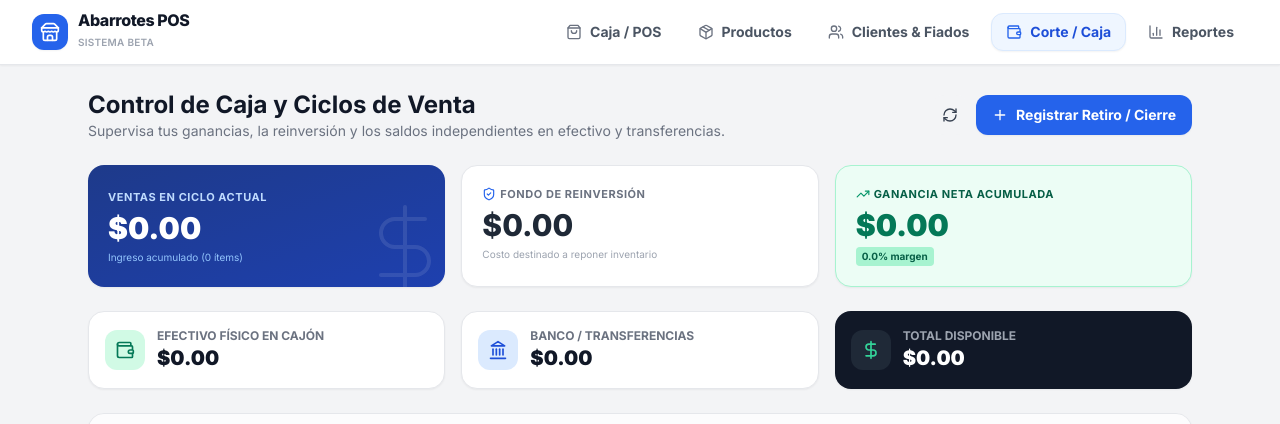
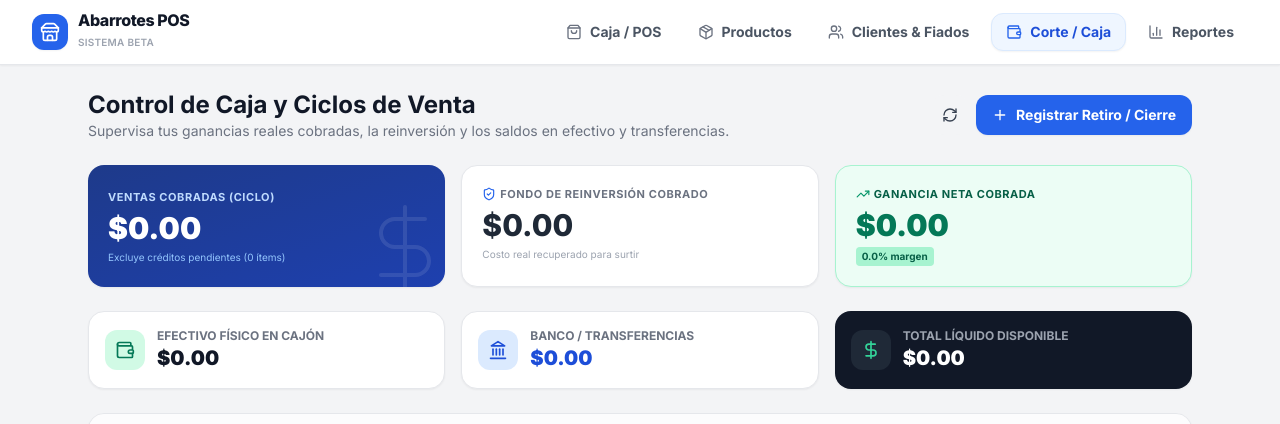
Before and after one commit to alexxpereira15-svg/POS-Abarrotes, a Next.js app: page /caja in a window 1280 px wide. Shown: the top 424 px of the page. Built offline with nearby package versions, Linux system fonts and the light colour scheme; no server answers; the database is empty.

Commit message:
Update page.tsx

```diff
--- a/src/app/caja/page.tsx
+++ b/src/app/caja/page.tsx
@@ -19,7 +19,7 @@ export default function CashPage() {
   const [movements, setMovements] = useState<CashMovement[]>([])
   const [loading, setLoading] = useState(true)
 
-  // Métricas Financieras del Ciclo Actual
+  // Métricas Financieras del Ciclo Actual (Solo ventas cobradas)
   const [totalSalesVolume, setTotalSalesVolume] = useState(0)
   const [totalCostVolume, setTotalCostVolume] = useState(0)
   const [totalProfit, setTotalProfit] = useState(0)
@@ -56,8 +56,12 @@ export default function CashPage() {
         cycleStartDateIso = lastCycleClosure.created_at
       }
 
-      // 2. Consultar ventas a partir del último cierre de ciclo
-      let salesQuery = supabase.from('sales').select('id, created_at')
+      // 2. Consultar ventas pagadas a partir del último cierre de ciclo
+      // EXCLUIMOS VENTAS A CRÉDITO PENDIENTES (payment_status != 'PENDIENTE' o no credit)
+      let salesQuery = supabase
+        .from('sales')
+        .select('id, created_at, payment_status, payment_method')
+
       if (cycleStartDateIso) {
         salesQuery = salesQuery.gt('created_at', cycleStartDateIso)
       }
@@ -65,12 +69,15 @@ export default function CashPage() {
       const { data: salesData } = await salesQuery
 
       if (salesData && salesData.length > 0) {
-        const saleIds = salesData.map(s => s.id)
+        // Filtrar solo las ventas cobradas (excluir créditos pendientes)
+        const paidSales = salesData.filter((s: any) => s.payment_status !== 'PENDIENTE' && s.payment_status !== 'CREDITO')
+        const paidSaleIds = paidSales.map(s => s.id)
 
+        if (paidSaleIds.length > 0) {
           const { data: itemsData } = await supabase
             .from('sale_items')
             .select('quantity, subtotal, unit_price, unit_cost')
-          .in('sale_id', saleIds)
+            .in('sale_id', paidSaleIds)
 
           if (itemsData) {
             let salesSum = 0
@@ -89,6 +96,12 @@ export default function CashPage() {
             setTotalCostVolume(costSum)
             setTotalProfit(salesSum - costSum)
             setTotalSalesCount(itemsData.length)
+          }
+        } else {
+          setTotalSalesVolume(0)
+          setTotalCostVolume(0)
+          setTotalProfit(0)
+          setTotalSalesCount(0)
         }
       } else {
         setTotalSalesVolume(0)
@@ -159,21 +172,27 @@ export default function CashPage() {
     }
   }
 
-  // CÁLCULOS SEPARADOS: CAJÓN VS. BANCO
+  // CÁLCULOS SEPARADOS ROBUSTOS: CAJÓN VS. BANCO
+  const isBankMovement = (m: CashMovement) => {
+    if (m.account_type === 'BANCO') return true
+    const conceptUpper = (m.concept || '').toUpperCase()
+    return conceptUpper.includes('TRANSFERENCIA') || conceptUpper.includes('BANCO')
+  }
+
   const cashIn = movements
-    .filter(m => (m.account_type === 'EFECTIVO' || !m.account_type) && m.type !== 'RETIRO_EFECTIVO')
+    .filter(m => !isBankMovement(m) && m.type !== 'RETIRO_EFECTIVO')
     .reduce((acc, m) => acc + Number(m.amount), 0)
 
   const cashOut = movements
-    .filter(m => (m.account_type === 'EFECTIVO' || !m.account_type) && m.type === 'RETIRO_EFECTIVO')
+    .filter(m => !isBankMovement(m) && m.type === 'RETIRO_EFECTIVO')
     .reduce((acc, m) => acc + Number(m.amount), 0)
 
   const bankIn = movements
-    .filter(m => m.account_type === 'BANCO' && m.type !== 'RETIRO_EFECTIVO')
+    .filter(m => isBankMovement(m) && m.type !== 'RETIRO_EFECTIVO')
     .reduce((acc, m) => acc + Number(m.amount), 0)
 
   const bankOut = movements
-    .filter(m => m.account_type === 'BANCO' && m.type === 'RETIRO_EFECTIVO')
+    .filter(m => isBankMovement(m) && m.type === 'RETIRO_EFECTIVO')
     .reduce((acc, m) => acc + Number(m.amount), 0)
 
   const cashBalance = cashIn - cashOut
@@ -190,7 +209,7 @@ export default function CashPage() {
         <div>
           <h1 className="text-2xl font-bold text-gray-900">Control de Caja y Ciclos de Venta</h1>
           <p className="text-sm text-gray-500">
-            Supervisa tus ganancias, la reinversión y los saldos independientes en efectivo y transferencias.
+            Supervisa tus ganancias reales cobradas, la reinversión y los saldos en efectivo y transferencias.
           </p>
         </div>
 
@@ -216,7 +235,7 @@ export default function CashPage() {
         </div>
       </div>
 
-      {/* PANEL DEL CICLO ACTUAL */}
+      {/* PANEL DEL CICLO ACTUAL (SOLO COBRADO) */}
       <div className="grid grid-cols-1 sm:grid-cols-3 gap-4">
 
         {/* Ventas Totales del Ciclo */}
@@ -224,24 +243,24 @@ export default function CashPage() {
           <div className="absolute -right-2 -bottom-2 opacity-10 text-white">
             <DollarSign className="w-24 h-24 stroke-1" />
           </div>
-          <span className="text-[11px] font-bold text-blue-200 uppercase tracking-wider block">Ventas en Ciclo Actual</span>
+          <span className="text-[11px] font-bold text-blue-200 uppercase tracking-wider block">Ventas Cobradas (Ciclo)</span>
           <p className="text-3xl font-black">${totalSalesVolume.toFixed(2)}</p>
-          <p className="text-[10px] text-blue-300">Ingreso acumulado ({totalSalesCount} ítems)</p>
+          <p className="text-[10px] text-blue-300">Excluye créditos pendientes ({totalSalesCount} ítems)</p>
         </div>
 
         {/* Inversión Recuperada */}
         <div className="p-5 bg-white border border-gray-200 rounded-2xl shadow-sm space-y-1">
           <span className="text-[11px] font-bold text-gray-500 uppercase tracking-wider block flex items-center gap-1">
-            <ShieldCheck className="w-3.5 h-3.5 text-blue-600" /> Fondo de Reinversión
+            <ShieldCheck className="w-3.5 h-3.5 text-blue-600" /> Fondo de Reinversión Cobrado
           </span>
           <p className="text-3xl font-extrabold text-gray-800">${totalCostVolume.toFixed(2)}</p>
-          <p className="text-[10px] text-gray-400">Costo destinado a reponer inventario</p>
+          <p className="text-[10px] text-gray-400">Costo real recuperado para surtir</p>
         </div>
 
         {/* Utilidad Neta del Ciclo */}
         <div className="p-5 bg-emerald-50 border border-emerald-200 rounded-2xl shadow-sm space-y-1">
           <span className="text-[11px] font-bold text-emerald-800 uppercase tracking-wider block flex items-center gap-1">
-            <TrendingUp className="w-3.5 h-3.5 text-emerald-600" /> Ganancia Neta Acumulada
+            <TrendingUp className="w-3.5 h-3.5 text-emerald-600" /> Ganancia Neta Cobrada
           </span>
           <p className="text-3xl font-black text-emerald-700">${totalProfit.toFixed(2)}</p>
           <div className="flex items-center gap-1 mt-1">
@@ -277,7 +296,7 @@ export default function CashPage() {
             </div>
             <div>
               <span className="text-xs font-bold text-gray-500 uppercase block">Banco / Transferencias</span>
-              <p className="text-xl font-black text-gray-900">${bankBalance.toFixed(2)}</p>
+              <p className="text-xl font-black text-blue-700">${bankBalance.toFixed(2)}</p>
             </div>
           </div>
         </div>
@@ -289,7 +308,7 @@ export default function CashPage() {
               <DollarSign className="w-5 h-5" />
             </div>
             <div>
-              <span className="text-xs font-bold text-gray-400 uppercase block">Total Disponible</span>
+              <span className="text-xs font-bold text-gray-400 uppercase block">Total Líquido Disponible</span>
               <p className="text-xl font-black text-white">${totalBalance.toFixed(2)}</p>
             </div>
           </div>
@@ -326,7 +345,7 @@ export default function CashPage() {
               ) : (
                 movements.map(m => {
                   const isWithdrawal = m.type === 'RETIRO_EFECTIVO'
-                  const isBank = m.account_type === 'BANCO'
+                  const isBank = isBankMovement(m)
 
                   return (
                     <tr key={m.id} className="hover:bg-gray-50/50 transition-colors">
@@ -451,7 +470,7 @@ export default function CashPage() {
                 </div>
               </div>
 
-              {/* RESUMEN DEL CIERRE DE CICLO SI SE SELECCIONA CIERRE TOTAL */}
+              {/* RESUMEN DEL CIERRE DE CICLO */}
               {withdrawalMode === 'CIERRE_TOTAL' ? (
                 <div className="p-3 bg-blue-50 border border-blue-200 rounded-xl space-y-1.5 text-xs">
                   <p className="font-bold text-blue-900 flex items-center gap-1">
```
Lines whose indentation alone changed are shown as unchanged.
